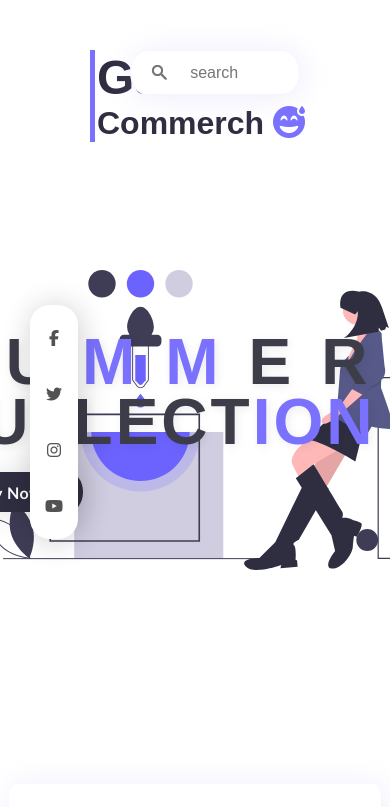
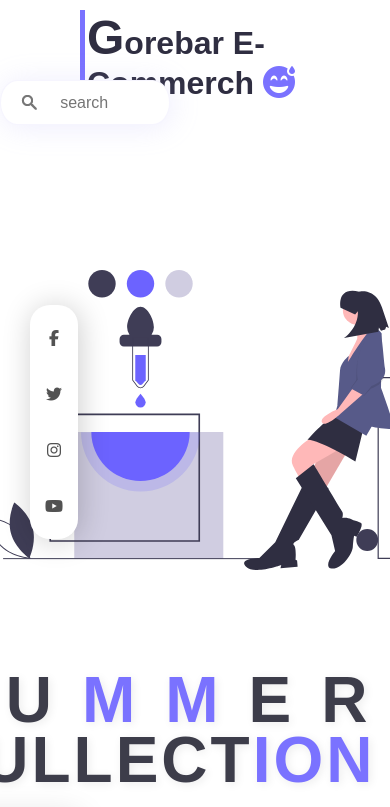
Before and after one commit to reyad9009/E-Commerch-p1, a plain HTML site: page index.html in a window 390 px wide. Shown: the top 807 px of the page. Drawn offline with Linux system fonts and the light colour scheme.

Commit message:
Update style.css

```diff
--- a/style.css
+++ b/style.css
@@ -386,3 +386,28 @@ footer p{
     text-decoration: none;
 }
 /*============ Footer aria end =================*/
+
+
+/*==========mobile view===================*/
+@media(max-width:780px){
+    .container{
+        width: 100%;
+        height: 120vh;
+    }
+    .logo{
+        top: 10px;
+        left: 80px;
+    }
+    .SearchArea{
+        top: 80px;
+        right: 220px;
+        position: absolute;
+    }
+    .section1Button{
+        top: 90%;
+    }
+    .NotificationInput{
+        width: 400px;
+    }
+
+}
```
